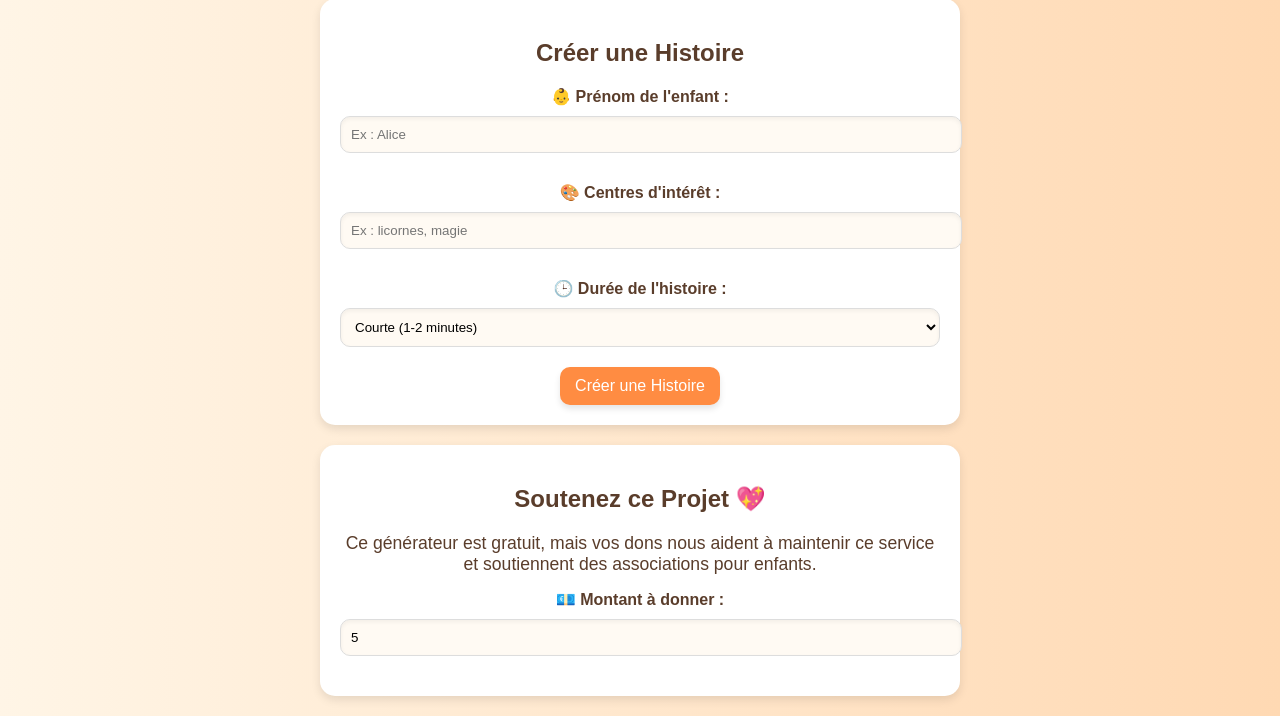
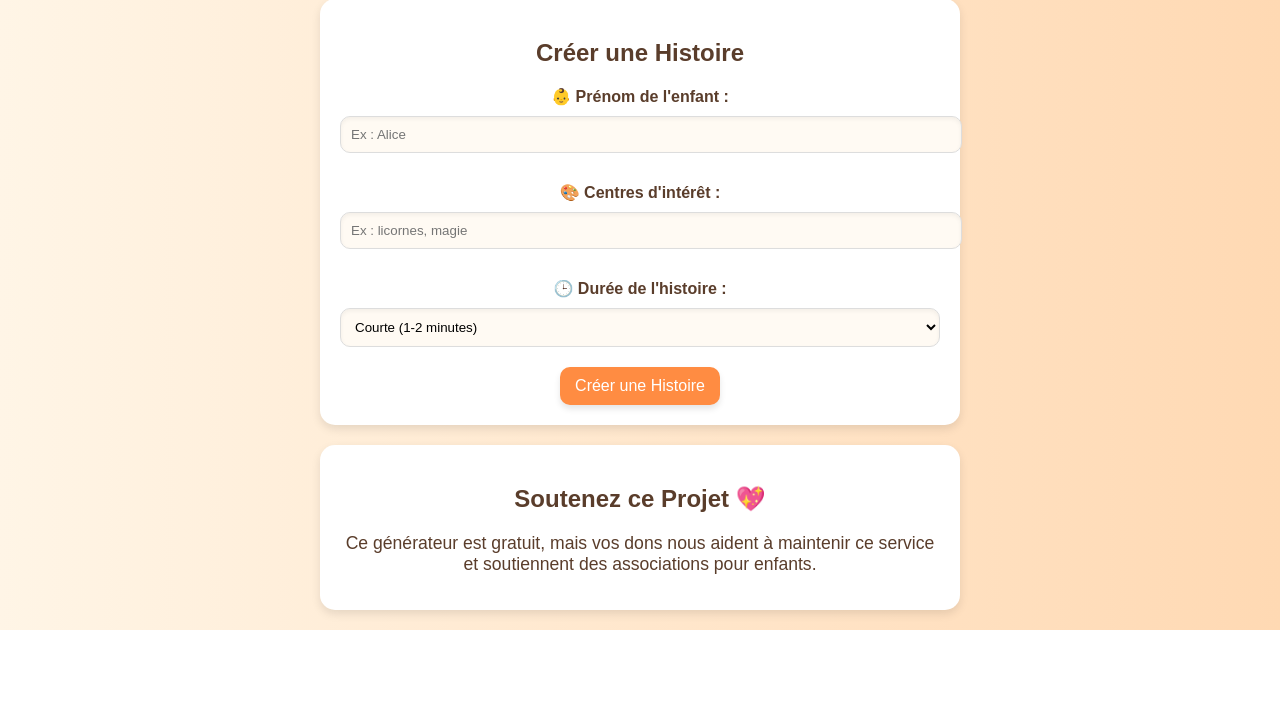
Before and after one commit to changetheworld06/fabrique-des-reves, a Flask app: page / in a window 1280 px wide. Shown: the part 171-887 px from the top of the page. After the commit the page ends 801 px from the top, so only its background shows below. Run offline with Flask 3, Linux system fonts and the light colour scheme; some libraries are stand-ins or nearby versions.

Commit message:
Ajout du bouton PayPal hébergé

```diff
--- a/templates/index.html
+++ b/templates/index.html
@@ -38,10 +38,6 @@
         <h2>Soutenez ce Projet 💖</h2>
         <p>Ce générateur est gratuit, mais vos dons nous aident à maintenir ce service et soutiennent des associations pour enfants.</p>
 
-        <!-- Champ pour entrer le montant -->
-        <label for="donation-amount">💶 Montant à donner :</label>
-        <input type="number" id="donation-amount" min="1" step="0.01" value="5" placeholder="Entrez un montant en €">
-
         <!-- Bouton PayPal hébergé -->
         <script src="https://www.paypal.com/sdk/js?client-id=BAAg9vXGWr_qxuULWWOaW2KJT7mIdGgkmUtn3i8_7VecyPuXg9CX9hnclDGHaFbEMniJcET4j2dNfSgw-M&components=hosted-buttons&disable-funding=venmo&currency=EUR"></script>
         <div id="paypal-container-W6PV5L37JMR3W"></div>
```
